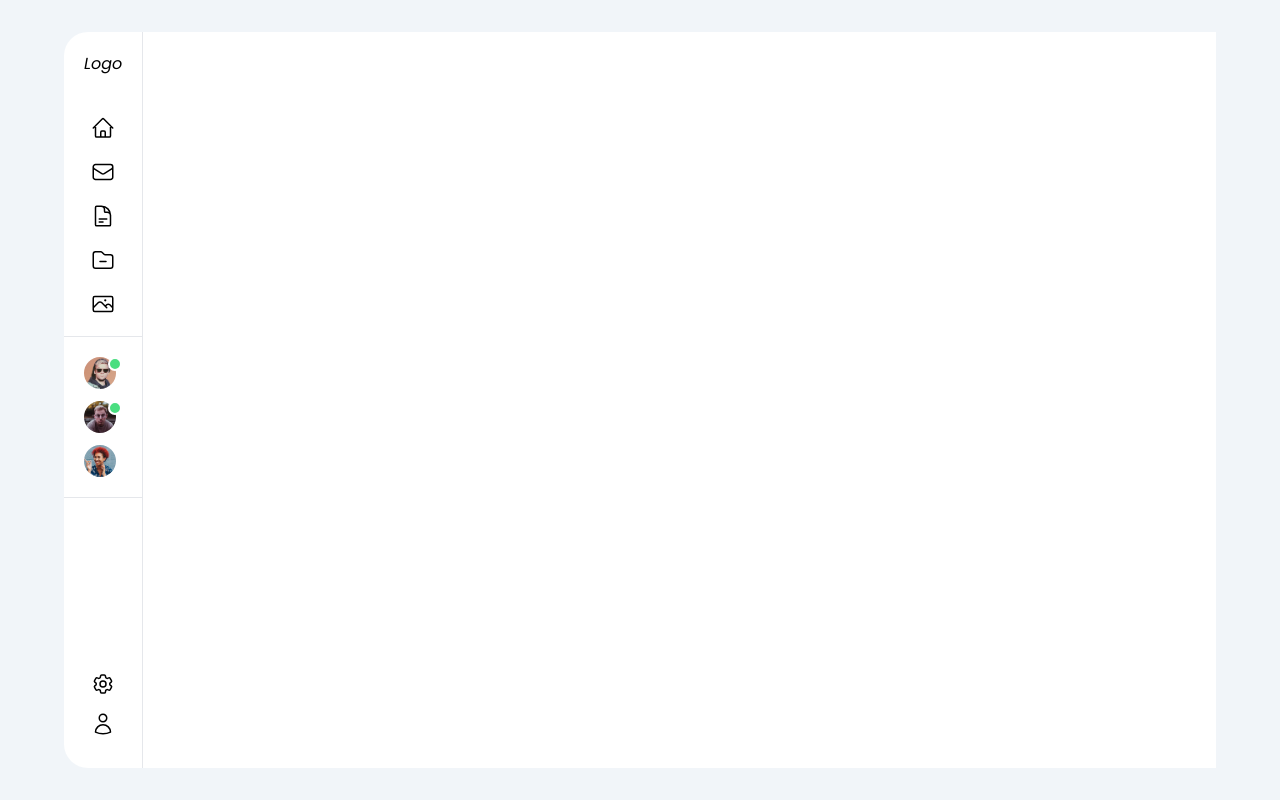
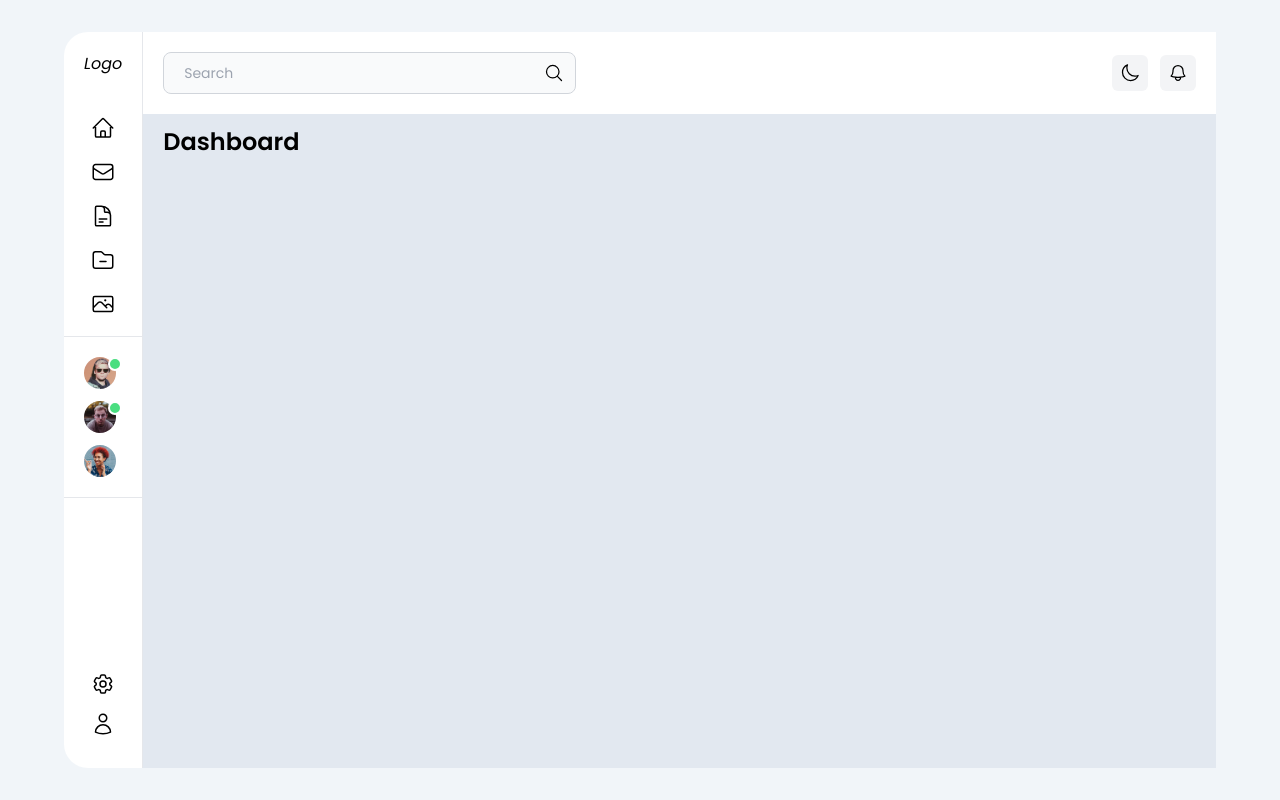
Before and after one commit to kaitcham/academic-bridge-challenge, a React (Vite) app: page / in a window 1280 px wide. Built offline with nearby package versions, Linux system fonts and the light colour scheme.

Commit message:
add topbar and darkmode

```diff
--- a/src/App.tsx
+++ b/src/App.tsx
@@ -1,10 +1,25 @@
 import { SideNavbar } from "./components/SideNavbar";
+import { TopNavbar } from "./components/TopNavbar";
+import { useGlobalContext } from "./context/GlobalContext";
 
 function App() {
+  const { isDarkMode } = useGlobalContext();
   return (
-    <section className="h-screen bg-slate-100 lg:px-8 lg:py-4 xl:px-16 xl:py-8 dark:bg-slate-900">
+    <section
+      className={`h-screen bg-slate-100 lg:px-8 lg:py-4 xl:px-16 xl:py-8 dark:bg-slate-900 ${isDarkMode ? "dark" : ""}`}
+    >
       <div className="grid h-full overflow-hidden bg-white md:grid-cols-[auto_1fr] lg:rounded-bl-3xl lg:rounded-tl-3xl dark:bg-slate-800">
         <SideNavbar />
+        <div className="overflow-y-auto bg-slate-200 dark:bg-slate-700">
+          <div className="sticky left-0 top-0 z-50 bg-slate-200  dark:bg-slate-700">
+            <TopNavbar />
+            <div className="px-2 py-3 sm:px-5">
+              <h1 className="mb-4 hidden text-2xl font-semibold sm:block dark:text-slate-50">
+                Dashboard
+              </h1>
+            </div>
+          </div>
+        </div>
       </div>
     </section>
   );
--- /dev/null
+++ b/src/components/ToggleDarkMode.tsx
@@ -0,0 +1,15 @@
+import { MoonIcon } from "./icons/MoonIcon";
+import { SunIcon } from "./icons/SunIcon";
+
+interface ToggleDarkModeProps {
+  isDarkMode: boolean;
+}
+
+const ToggleDarkMode = ({ isDarkMode }: ToggleDarkModeProps) => {
+  return isDarkMode ? (
+    <SunIcon className="h-5 w-5 dark:text-yellow-700" />
+  ) : (
+    <MoonIcon className="h-5 w-5" />
+  );
+};
+export default ToggleDarkMode;
--- /dev/null
+++ b/src/components/TopNavbar.tsx
@@ -0,0 +1,39 @@
+import { useGlobalContext } from "../context/GlobalContext";
+import ToggleDarkMode from "./ToggleDarkMode";
+import { NotificationIcon } from "./icons/NotificationIcon";
+import { SearchIcon } from "./icons/SearchIcon";
+
+export const TopNavbar = () => {
+  const { isDarkMode, setIsDarkMode } = useGlobalContext();
+  return (
+    <div className="flex justify-between bg-white p-3 sm:p-5 dark:bg-slate-800">
+      <form className="w-2/3 sm:w-2/5">
+        <div className="relative w-full">
+          <input
+            type="text"
+            placeholder="Search"
+            className="block w-full rounded-lg border border-gray-300 bg-gray-50 p-2.5 ps-5 text-sm text-gray-900 focus:border-blue-500 focus:ring-blue-500 dark:border-gray-600 dark:bg-gray-700 dark:text-white dark:placeholder-gray-400 dark:focus:border-blue-500 dark:focus:ring-blue-500"
+            required
+          />
+          <button
+            type="button"
+            className="absolute inset-y-0 end-0 flex items-center pe-3"
+          >
+            <SearchIcon />
+          </button>
+        </div>
+      </form>
+      <div className="flex items-center space-x-3">
+        <button
+          onClick={() => setIsDarkMode(!isDarkMode)}
+          className="rounded-md bg-gray-100 p-2 dark:bg-gray-700"
+        >
+          <ToggleDarkMode isDarkMode={isDarkMode} />
+        </button>
+        <span className="hidden rounded-md bg-gray-100 p-2 sm:block dark:bg-gray-700">
+          <NotificationIcon className="h-5 w-5" />
+        </span>
+      </div>
+    </div>
+  );
+};
--- /dev/null
+++ b/src/context/GlobalContext.tsx
@@ -0,0 +1,25 @@
+import { PropsWithChildren, createContext, useContext, useState } from "react";
+
+export interface GlobalContexProps {
+  isDarkMode: boolean;
+  setIsDarkMode: (isDarkMode: boolean) => void;
+}
+
+export const GlobalContext = createContext({} as GlobalContexProps);
+
+export const GlobalProvider = ({ children }: PropsWithChildren<{}>) => {
+  const [isDarkMode, setIsDarkMode] = useState(false);
+
+  return (
+    <GlobalContext.Provider
+      value={{
+        isDarkMode,
+        setIsDarkMode,
+      }}
+    >
+      {children}
+    </GlobalContext.Provider>
+  );
+};
+
+export const useGlobalContext = () => useContext(GlobalContext);
--- a/src/main.tsx
+++ b/src/main.tsx
@@ -2,9 +2,12 @@ import React from "react";
 import ReactDOM from "react-dom/client";
 import App from "./App.tsx";
 import "./index.css";
+import { GlobalProvider } from "./context/GlobalContext.tsx";
 
 ReactDOM.createRoot(document.getElementById("root")!).render(
   <React.StrictMode>
-    <App />
+    <GlobalProvider>
+      <App />
+    </GlobalProvider>
   </React.StrictMode>,
 );
--- /dev/null
+++ b/src/utils/interfaces.ts
@@ -0,0 +1,3 @@
+export interface IconProps {
+  className?: string;
+}
```
